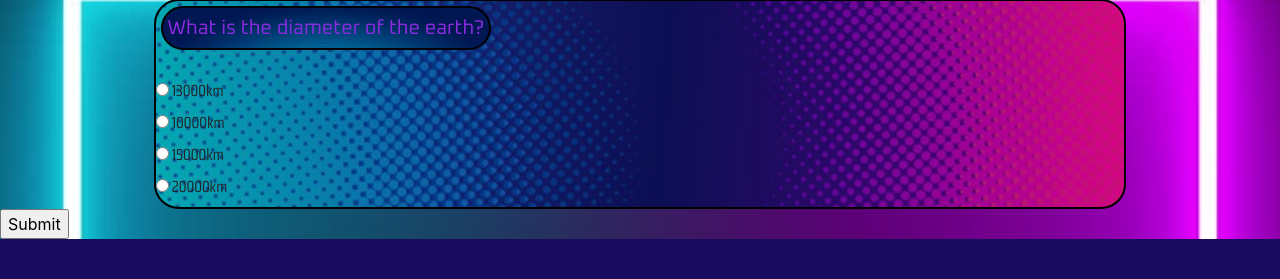
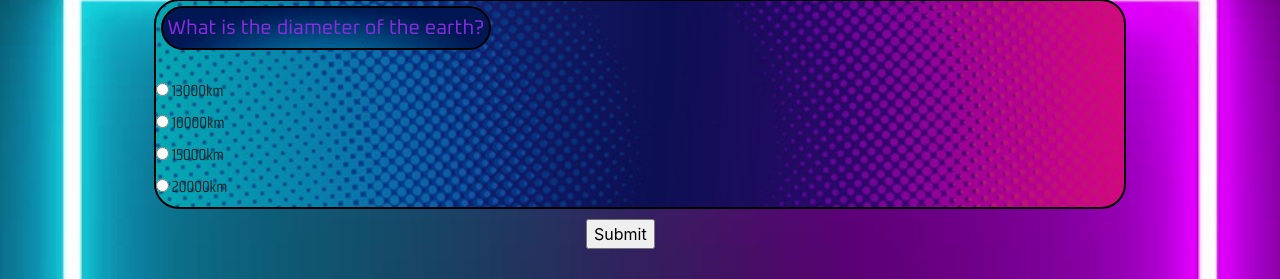
Before and after one commit to Branston-CodeSpace/php-quiz, a PHP site: page / in a window 1280 px wide. Shown: the part 4088-4367 px from the top of the page. Before the commit the page ends 4327 px from the top, so only its background shows below. Run offline with PHP 8.4, Linux system fonts and the light colour scheme.

Commit message:
added js file

```diff
--- a/css/style.css
+++ b/css/style.css
@@ -48,3 +48,15 @@ body{
     background-size: cover;
     font-family: 'Saira Condensed', sans-serif;
 }
+
+.subButton {
+    margin: auto;
+    width: 10%;
+    padding: 10px;
+}
+
+.endMessage{
+    margin: auto;
+    width: 60%;
+    padding: 10px;
+}
--- a/index.php
+++ b/index.php
@@ -82,8 +82,11 @@
       <?php endforeach;?>
     </div>
     <?php  endforeach;?>
+    <div class="subButton">
       <input type="submit" value="Submit">
+    </div>
 
+    <div class="endMessage">
       <?php
       //Total calculation
       $i = 0;
@@ -110,5 +113,6 @@
         }
       }
       ?>
+    </div>
   </body>
 </html>
```
Also changed, not shown: js/jQuery.js (added). Lines whose indentation alone changed are shown as unchanged.
